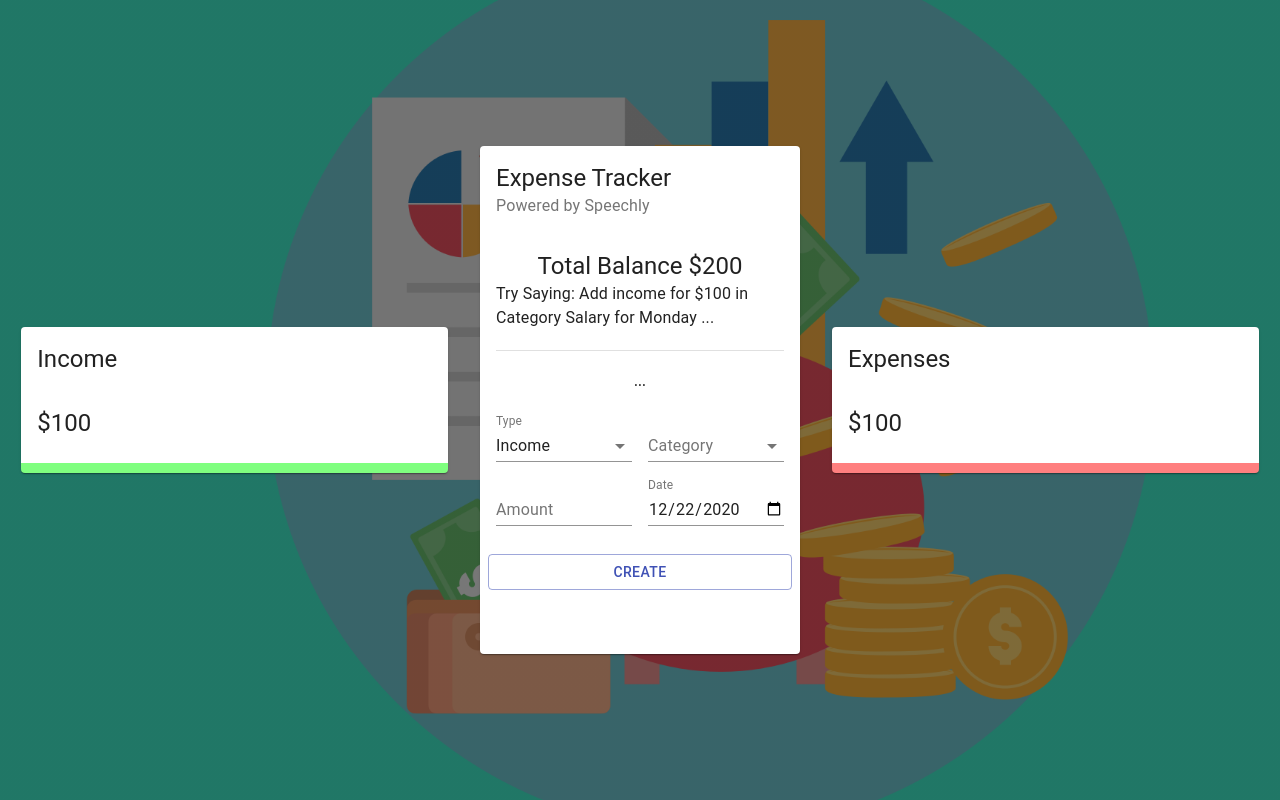
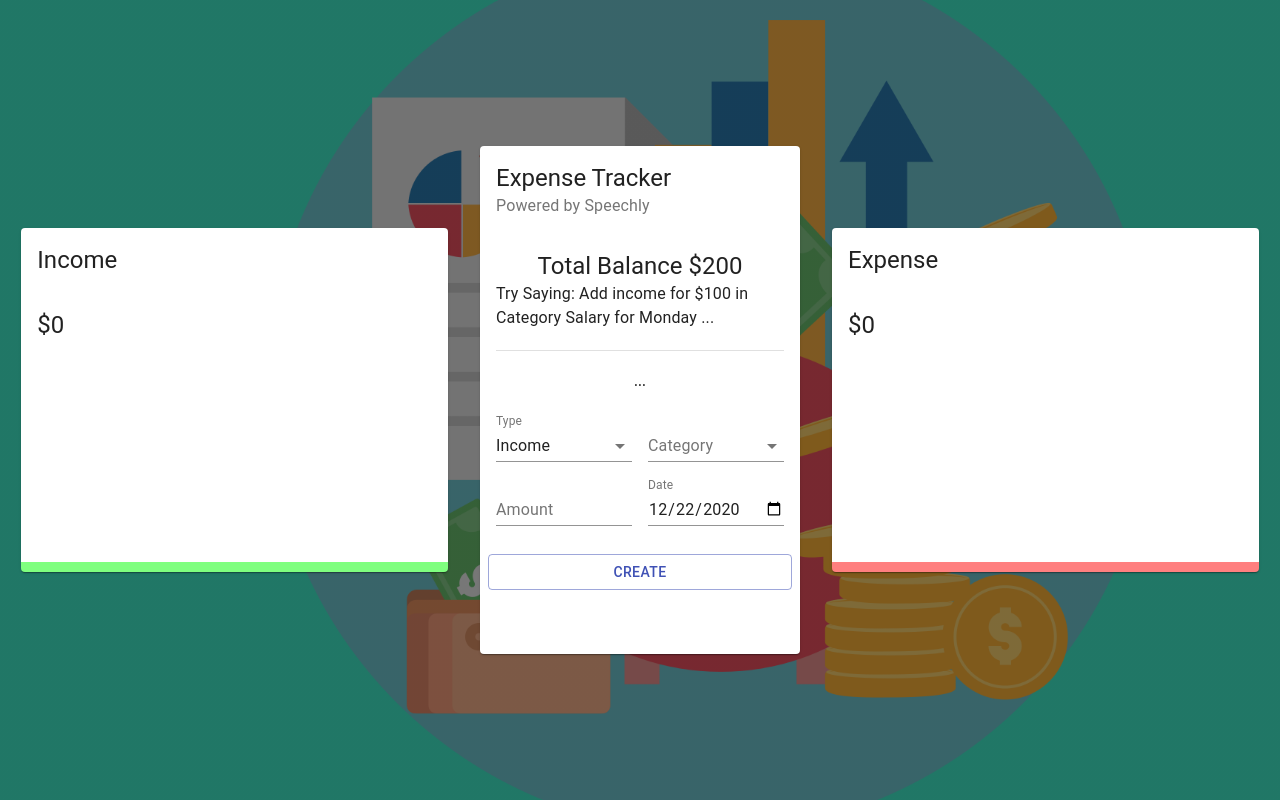
Before and after one commit to dipscoder/ExpenseTracker, a React (Create React App) app: page / in a window 1280 px wide. Built offline with nearby package versions, Linux system fonts and the light colour scheme.

Commit message:
Add chart with custom hook(useTransaction) and render it in Details.jsx

```diff
--- a/src/App.js
+++ b/src/App.js
@@ -16,7 +16,7 @@
                 <Main />
             </Grid>
             <Grid item xs={12} sm={4} >
-                <Details title="Expenses" />
+                <Details title="Expense" />
             </Grid>
         </Grid>
     )
--- a/src/components/details/Details.jsx
+++ b/src/components/details/Details.jsx
@@ -2,17 +2,18 @@
 import { Card, CardHeader, CardContent, Typography } from "@material-ui/core";
 import { Doughnut } from "react-chartjs-2";
 
+import useTransactions from "../../useTransactions";
 import useStyles from "./styles"
 
 function Details({ title }) {
     const classes = useStyles()
-
+    const { total, chartData } = useTransactions(title)
     return (
         <Card className={ title === 'Income' ? classes.income : classes.expense}>
             <CardHeader title={title} />
             <CardContent>
-                <Typography variant="h5">$100</Typography>
-                {/* <Doughnut data="DATA" /> */}
+                <Typography variant="h5">${total}</Typography>
+                <Doughnut data={chartData} />
             </CardContent>
         </Card>
     )
--- /dev/null
+++ b/src/useTransactions.js
@@ -0,0 +1,70 @@
+import { useContext } from "react";
+import { ExpenseTrackerContext } from "./context/context";
+import { incomeCategories, expenseCategories, resetCategories } from "./constants/categories";
+
+//* start - 1:26 , Explaination: 1:34
+
+// Let title = Income
+//Transactions - [
+//     {id:1,type:Income,category:Business,amount:50,date:date}
+//     {id:2,type:Expense,category:pets,amount:100,date:date}
+//     {id:3,type:Income,category:Business,amount:50,date:date}
+//     {id:4,type:Income,category:Salary,amount:80,date:date}
+// ]
+//After, transactionPerType  - [
+//     {id:1,type:Income,category:Business,amount:50,date:date}
+//     {id:3,type:Income,category:Business,amount:50,date:date}
+//     {id:4,type:Income,category:Salary,amount:80,date:date}
+// ]
+
+// export const incomeCategories = [
+//     { type: 'Business', amount: 0, color: incomeColors[0] },
+//     { type: 'Investments', amount: 0, color: incomeColors[1] },
+//     { type: 'Savings', amount: 0, color: incomeColors[7] },
+//     { type: 'Rental income', amount: 0, color: incomeColors[8] },
+//   ];
+// After increamenting [
+//     { type: 'Business', amount: 100, color: incomeColors[0] },
+//     { type: 'Investments', amount: 0, color: incomeColors[1] },
+//     { type: 'Salary', amount: 80, color: incomeColors[7] },
+//     { type: 'Rental income', amount: 0, color: incomeColors[8] },
+//   ];
+
+const useTransactions = (title) => {
+    resetCategories();
+    const { transactions } = useContext(ExpenseTrackerContext);
+    const transactionPerType = transactions.filter((t) => t.type === title )
+    // Reduce explanation - https://www.youtube.com/watch?v=tVCYa_bnITg
+    const total = transactionPerType.reduce((acc,currentValue) => {
+        return acc += currentValue.amount
+    }, 0);
+    const categories = title === "Income" ? incomeCategories : expenseCategories;
+
+    console.log({transactionPerType, total, categories});
+
+    // Finding categories which the matches the transaction category type and increamenting there values
+    transactionPerType.forEach(t => {
+        const category = categories.find(c => c.type === t.category)
+
+        if(category){
+            category.amount += t.amount
+        }
+    });
+
+    // All categories that have amount more than 0
+    const filteredCategories = categories.filter(c => c.amount > 0)
+
+    // https://www.chartjs.org/docs/latest/getting-started/usage.html
+    // https://www.npmjs.com/package/react-chartjs-2
+    const chartData = {
+        datasets: [{
+            data: filteredCategories.map(c => c.amount),
+            backgroundColor: filteredCategories.map(c => c.color),
+        }],
+        labels: filteredCategories.map(c => c.type)
+    };
+
+    return { total, chartData  }
+}
+
+export default useTransactions
--- a/src/utils/formatDate.js
+++ b/src/utils/formatDate.js
@@ -1,7 +1,7 @@
 const formateDate = (date) => {
-    console.log(date);
+    // console.log(date);
     let d = new Date(date)
-    console.log("d->",d);
+    // console.log("d->",d);
     let month = `${d.getMonth() + 1}`
     let dayNum = `${d.getDate()}`
     const year = d.getFullYear()
```
Also changed, not shown: 1 other file (tests, documents, lock files or other folders).
